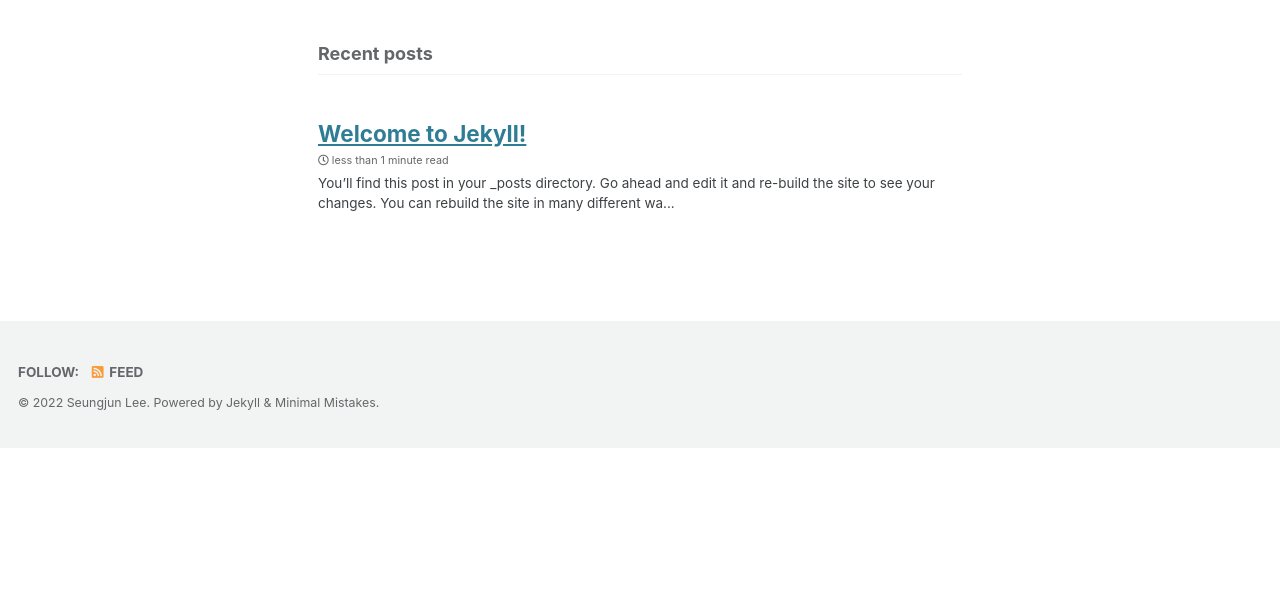
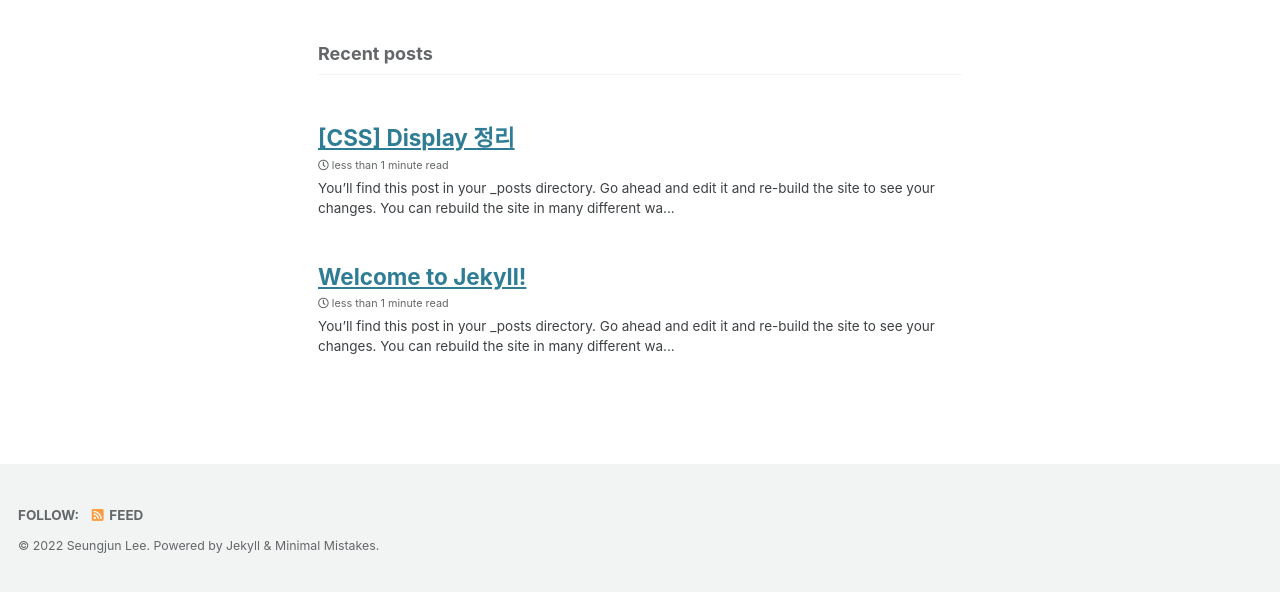
Before and after one commit to tinodevclumsy/tinodevclumsy.github.io, a Jekyll site: the page built from index.markdown, in a window 1280 px wide. Shown: the part 585-1177 px from the top of the page. Built offline with Jekyll 4.4.1, drawn with Linux system fonts in a browser that asks for light colours; cached includes are drawn as plain includes; the list of posts is cut into pages by our own code; before the commit the page ends 1033 px from its top, so only the background shows below that.

Commit message:
updated post layout

```diff
--- a/_posts/2021-10-27-welcome-to-jekyll.markdown
+++ b/_posts/2021-10-27-welcome-to-jekyll.markdown
@@ -1,5 +1,5 @@
 ---
-layout: post
+layout: posts
 title:  "Welcome to Jekyll!"
 date:   2021-10-27 02:02:17 -0700
 categories: jekyll update
--- /dev/null
+++ b/_posts/2022-01-28-CSS-Display-1.markdown
@@ -0,0 +1,29 @@
+---
+layout: posts
+title:  "[CSS] Display 정리"
+date:   2022-01-28 23:44:17 -0700
+categories: css
+---
+You’ll find this post in your `_posts` directory. Go ahead and edit it and re-build the site to see your changes. You can rebuild the site in many different ways, but the most common way is to run `jekyll serve`, which launches a web server and auto-regenerates your site when a file is updated.
+
+Jekyll requires blog post files to be named according to the following format:
+
+`YEAR-MONTH-DAY-title.MARKUP`
+
+Where `YEAR` is a four-digit number, `MONTH` and `DAY` are both two-digit numbers, and `MARKUP` is the file extension representing the format used in the file. After that, include the necessary front matter. Take a look at the source for this post to get an idea about how it works.
+
+Jekyll also offers powerful support for code snippets:
+
+{% highlight ruby %}
+def print_hi(name)
+  puts "Hi, #{name}"
+end
+print_hi('Tom')
+#=> prints 'Hi, Tom' to STDOUT.
+{% endhighlight %}
+
+Check out the [Jekyll docs][jekyll-docs] for more info on how to get the most out of Jekyll. File all bugs/feature requests at [Jekyll’s GitHub repo][jekyll-gh]. If you have questions, you can ask them on [Jekyll Talk][jekyll-talk].
+
+[jekyll-docs]: https://jekyllrb.com/docs/home
+[jekyll-gh]:   https://github.com/jekyll/jekyll
+[jekyll-talk]: https://talk.jekyllrb.com/
```
